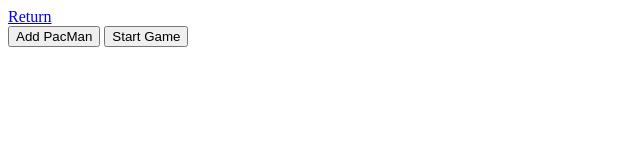
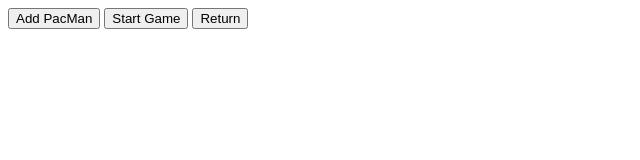
Before and after one commit to ferrer91/PacMen-Exercise, a plain HTML site: page index.html in a window 1280 px wide. Shown: the whole page, without its empty margins (0-640 px from the left). Drawn offline with Linux system fonts and the light colour scheme.

Commit message:
Make a return option a button

```diff
--- a/index.html
+++ b/index.html
@@ -7,10 +7,11 @@
 </head>
 
 <body>
-     <a class="btn btn-primary" href="https://ferrer91.github.io/Portfolio/">Return</a>
+
     <div id='game'>
         <button onclick='makeOne()' width='200' height='30'>Add PacMan</button>
         <button onclick='update()' width='200' height='30'>Start Game</button>
+        <button  width='200' height='30' href="https://ferrer91.github.io/Portfolio/">Return</button>
     </div>
 </body>
 
```
